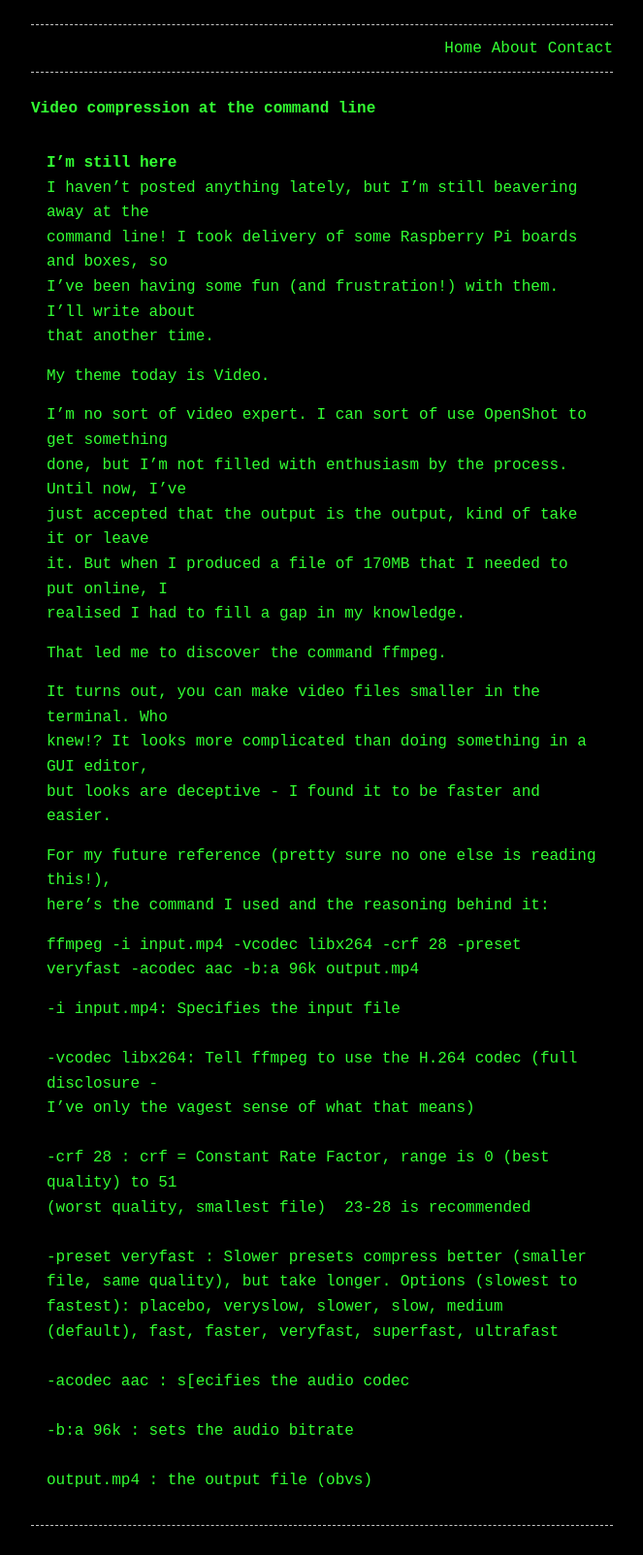
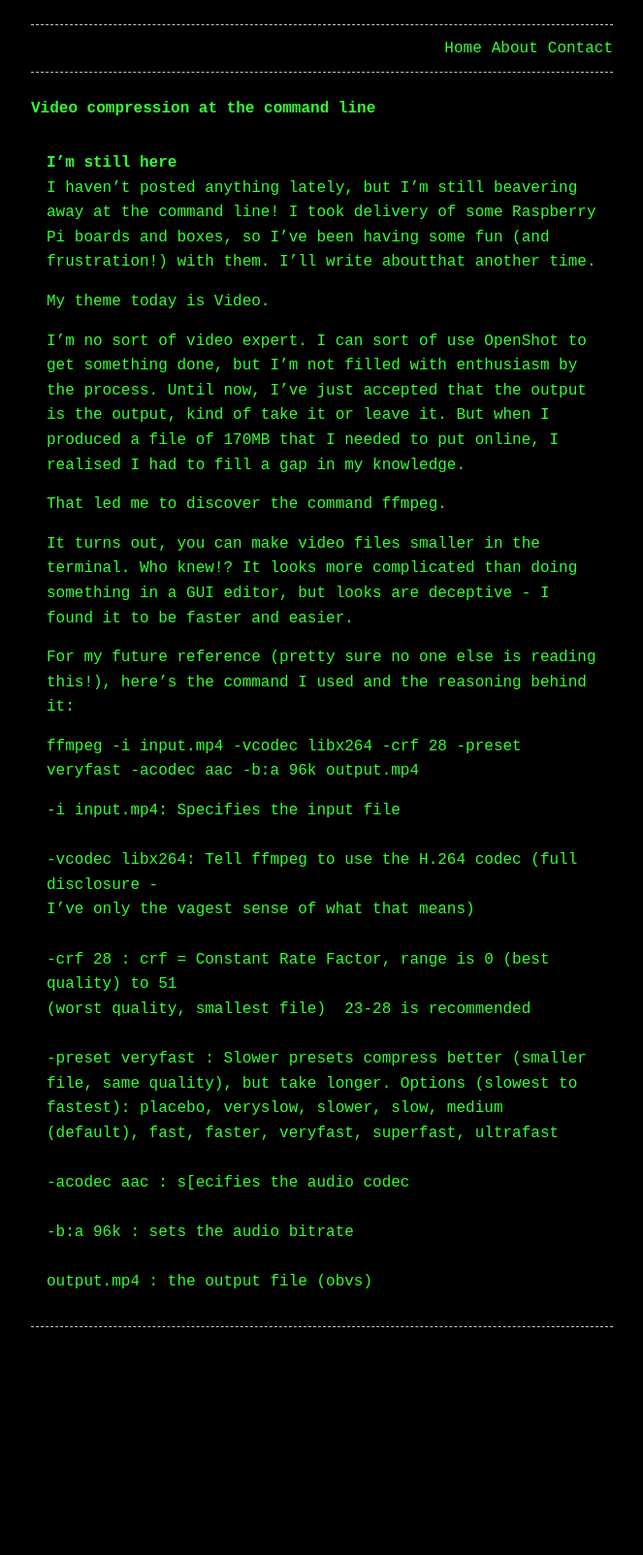
Before and after one commit to revrichard/revrichard.github.io, a Jekyll site: the page built from _posts/2025-05-24-videocompression.md, in a window 1280 px wide. Shown: the whole page at 97% size, without its empty margins (308-971 px from the left). Built offline with Jekyll 4.4.1, drawn with Linux system fonts in a browser that asks for light colours; after the commit the page ends 1399 px from its top, so only the background shows below that.

Commit message:
corrected format

```diff
--- a/_posts/2025-05-24-videocompression.md
+++ b/_posts/2025-05-24-videocompression.md
@@ -5,27 +5,17 @@ date: 2025-05-24
 ---
 ### I'm still here
 
-I haven't posted anything lately, but I'm still beavering away at the
-command line! I took delivery of some Raspberry Pi boards and boxes, so
-I've been having some fun (and frustration!) with them. I'll write about
-that another time.
+I haven't posted anything lately, but I'm still beavering away at the command line! I took delivery of some Raspberry Pi boards and boxes, so I've been having some fun (and frustration!) with them. I'll write aboutthat another time.
 
 My theme today is Video.
 
-I'm no sort of video expert. I can sort of use OpenShot to get something
-done, but I'm not filled with enthusiasm by the process. Until now, I've
-just accepted that the output is the output, kind of take it or leave
-it. But when I produced a file of 170MB that I needed to put online, I
-realised I had to fill a gap in my knowledge.
+I'm no sort of video expert. I can sort of use OpenShot to get something done, but I'm not filled with enthusiasm by the process. Until now, I've just accepted that the output is the output, kind of take it or leave it. But when I produced a file of 170MB that I needed to put online, I realised I had to fill a gap in my knowledge.
 
 That led me to discover the command `ffmpeg`.
 
-It turns out, you can make video files smaller in the terminal. Who
-knew!? It looks more complicated than doing something in a GUI editor,
-but looks are deceptive - I found it to be faster and easier.
+It turns out, you can make video files smaller in the terminal. Who knew!? It looks more complicated than doing something in a GUI editor, but looks are deceptive - I found it to be faster and easier.
 
-For my future reference (pretty sure no one else is reading this!),
-here's the command I used and the reasoning behind it:
+For my future reference (pretty sure no one else is reading this!), here's the command I used and the reasoning behind it:
 
 `ffmpeg -i input.mp4 -vcodec libx264 -crf 28 -preset veryfast -acodec aac -b:a 96k output.mp4`
 
```
